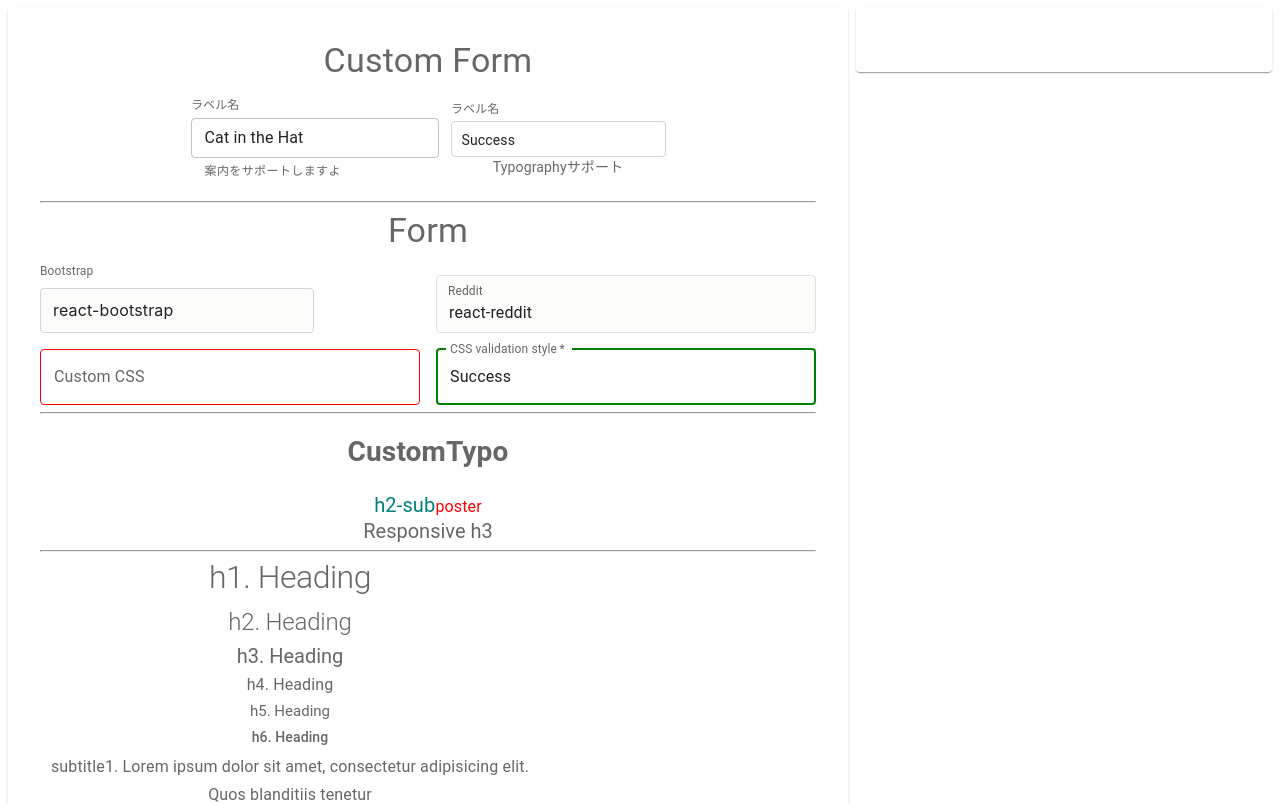
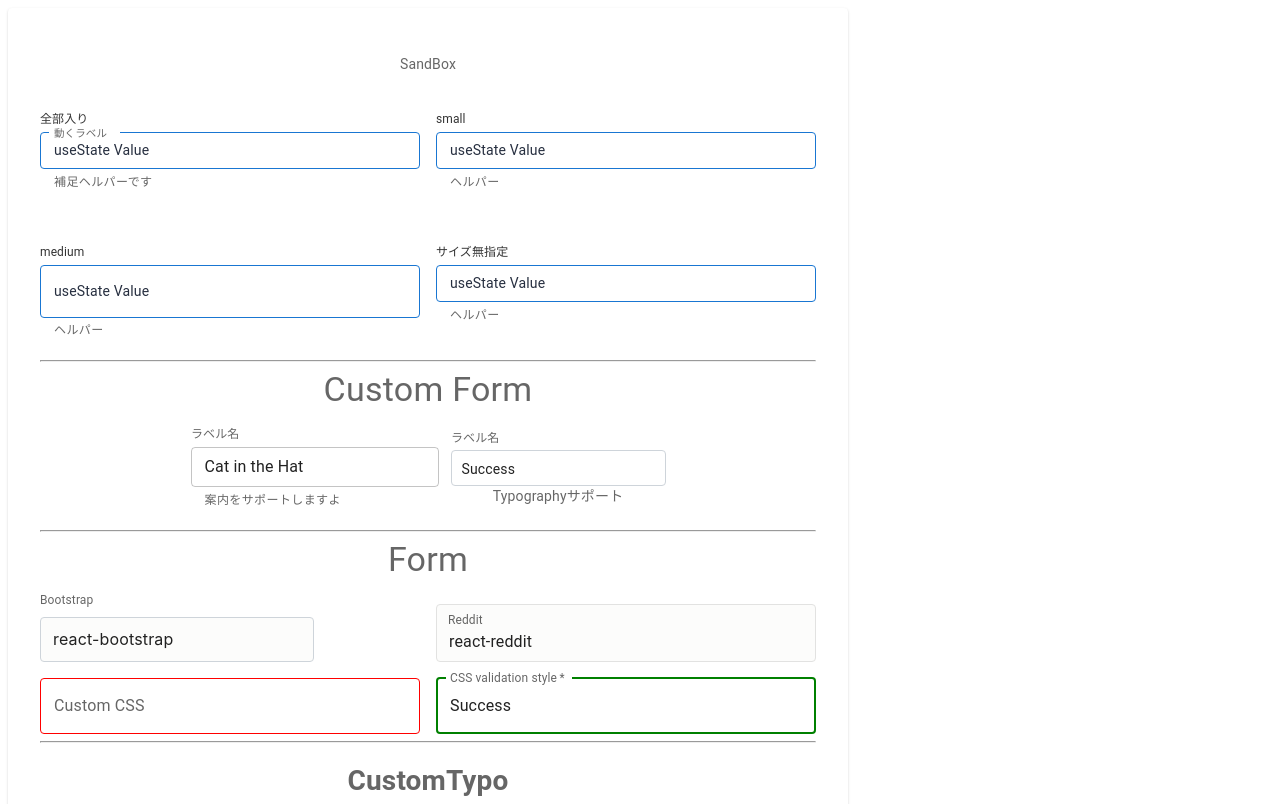
Before and after one commit to BoxPistols/MUI-SandBox_220430, a React (Create React App) app: page / in a window 1280 px wide. Shown: the top 804 px of the page. Built offline with nearby package versions, Linux system fonts and the light colour scheme.

Commit message:
Fix First Props

```diff
--- /dev/null
+++ b/src/SandBox.tsx
@@ -0,0 +1,41 @@
+import React from 'react'
+import InputForm from './components/InputForm'
+import Box from '@mui/material/Box'
+
+export default function SandBox() {
+  return (
+    <div>
+      <p>SandBox</p>
+      <Box
+        component="form"
+        noValidate
+        sx={{
+          display: 'grid',
+          gridTemplateColumns: { sm: '1fr 1fr' },
+          gap: 2,
+        }}
+      >
+        <InputForm
+          labelTitle="全部入り"
+          inLabelName="動くラベル"
+          helperText="補足ヘルパーです"
+          id="sf0"
+        />
+        <InputForm
+          id="sf1"
+          labelTitle="small"
+          size="small"
+          helperText="ヘルパー"
+        />
+        <InputForm
+          id="sf2"
+          labelTitle="medium"
+          size="medium"
+          helperText="ヘルパー"
+        />
+        <InputForm id="sf3" labelTitle="サイズ無指定" helperText="ヘルパー" />
+
+      </Box>
+    </div>
+  )
+}
--- a/src/Style.tsx
+++ b/src/Style.tsx
@@ -11,10 +11,10 @@ const Item = styled(Paper)(({ theme }) => ({
 
 export default function StyleWrap({
   children,
-  rightSide,
+  // rightSide,
 }: {
   children: React.ReactNode
-  rightSide: React.ReactNode
+  // rightSide: React.ReactNode
 }) {
   return (
     <Box sx={{}}>
@@ -22,9 +22,9 @@ export default function StyleWrap({
         <Grid item xs={8}>
           <Item>{children}</Item>
         </Grid>
-        <Grid item xs={4}>
+        {/* <Grid item xs={4}>
           <Item>{rightSide}</Item>
-        </Grid>
+        </Grid> */}
       </Grid>
     </Box>
   )
--- a/src/components/InputForm.tsx
+++ b/src/components/InputForm.tsx
@@ -1,15 +1,153 @@
-import React from 'react'
+import * as React from 'react'
+import { createTheme, ThemeProvider, alpha, styled } from '@mui/material/styles'
+
+import TextField from '@mui/material/TextField'
+import InputLabel from '@mui/material/InputLabel'
+import FormControl from '@mui/material/FormControl'
+// import InputBase from '@mui/material/InputBase'
+// import { OutlinedInputProps } from '@mui/material/OutlinedInput'
+// import Box from '@mui/material/Box'
+// import Typography from '@mui/material/Typography'
 
 type Props = {
-  formStyle: string
+  // formStyle: string
+  id?: string
+  htmlFor?: string
+  inLabelName?: string
+  labelTitle?: string
+  placeholder?: string
+  helperText?: string
+  size?: 'small' | 'medium' | undefined
 }
 
+// テーマ
+const theme = createTheme({
+  palette: {
+    neutral: {
+      main: 'rgba(0, 10, 30, 0.8',
+      contrastText: '#fff',
+    },
+  },
+})
+
+declare module '@mui/material/styles' {
+  interface Palette {
+    neutral: Palette['primary']
+  }
+
+  // allow configuration using `createTheme`
+  interface PaletteOptions {
+    neutral?: PaletteOptions['primary']
+  }
+}
+
+// Update the Button's color prop options
+declare module '@mui/material/Button' {
+  interface ButtonPropsColorOverrides {
+    neutral: true
+  }
+}
+
+const OriginLabel = styled(InputLabel)(({ theme }) => ({
+  // '& .MuiInputLabel-root': {
+  fontSize: '16px',
+  color: alpha(theme.palette.text.primary, 0.8),
+  // },
+}))
+
+const OriginTextField = styled(TextField)(({ theme }) => ({
+  label: {
+    fontSize: '14px',
+    top: '3px',
+    // userSelect: 'none'
+  },
+  'label + &': {
+    marginTop: '20px',
+    fontSize: '14px',
+  },
+  '& .MuiInputBase-input': {
+    borderRadius: 4,
+    fontSize: '14px',
+    // Custom Color
+    color: alpha(theme.palette.neutral.main, 0.85),
+  },
+  // ラベル調整
+  '& label.Mui-focused': {
+    color: 'green',
+    fontSize: '14px',
+  },
+  '& .Mui-focused': {
+    // color: theme.palette.secondary.main,
+    // color: alpha(theme.palette.text.primary, 0.5),
+
+    // borderWidth: '1px',
+
+    // '&.MuiFormHelperText-root': {
+    //   color: `${alpha(theme.palette.primary.main, 1)}`,
+    //   fontSize: '13px',
+    // },
+  },
+  // フォーム状態調整
+  // '& .MuiInput-underline:after': {
+  //   borderBottomColor: 'teal',
+  // },
+  '& .MuiOutlinedInput-root': {
+    '& fieldset': {
+      borderColor: theme.palette.primary.main,
+    },
+    '&:hover fieldset': {
+      borderColor: `${alpha(theme.palette.primary.main, 0.5)}`,
+    },
+    // '&.Mui-focused fieldset': {
+    //   borderColor: `${alpha(theme.palette.primary.main, 1)}`,
+    // },
+  },
+  // '& .MuiOutlinedInput-input': {
+  '& label[data-shrink=false]+.MuiInputBase-formControl ': {
+    backgroundColor: `${alpha(theme.palette.primary.main, 0.5)}`,
+    padding: '0 0 0.2em 0',
+    maegin: '0 0 -0.2em 0',
+  },
+}))
+
 export default function InputForm(props: Props) {
-  return <div>{props.formStyle}</div>
+  const [name, setName] = React.useState('useState Value')
+  const handleChange = (event: React.ChangeEvent<HTMLInputElement>) => {
+    setName(event.target.value)
+  }
+
+  return (
+    <ThemeProvider theme={theme}>
+      {/* Custom Form */}
+      <FormControl variant="standard" sx={{ margin: '24px 0 12px 0' }}>
+        {/* ラベル */}
+        {/* <InputLabel htmlFor={props.htmlFor} shrink sx={{}}> */}
+
+        {/* <InputLabel htmlFor={props.id} shrink sx={{}}> */}
+        <OriginLabel htmlFor={props.id} shrink sx={{}}>
+          {props.labelTitle}
+        </OriginLabel>
+
+        {/* xxx */}
+        <OriginTextField
+          onChange={handleChange}
+          value={name}
+          defaultValue={name}
+          id={props.id}
+          label={props.inLabelName}
+          placeholder={
+            props.placeholder ? props.placeholder : '入力してください'
+          }
+          helperText={props.helperText}
+          size={props.size ? props.size : 'small'}
+        />
+      </FormControl>
+    </ThemeProvider>
+  )
 }
 
 // Example @see: https://zenn.dev/ogakuzuko/articles/react-typescript-for-beginner
-
+/*
 // ③ props に直接型注釈を指定するパターン
 const SampleComponent3 = (props: Props) => {
   return <div>Hello {props.formStyle}!</div>
@@ -19,14 +157,16 @@ const SampleComponent3 = (props: Props) => {
 const SampleComponent4: React.VFC<Props> = (props) => {
   return <div>Hello {props.formStyle}!</div>
 }
+*/
 
 /* ---------- 呼び出す側 ---------- */
+/*
 export const Parent: React.VFC = () => {
   return (
     <div>
-      {/* ③も④も結果は同じ。propsが不足していたり型が違うものを渡すなどするとエラーになる */}
       <SampleComponent3 formStyle="TypeScript3" />
       <SampleComponent4 formStyle="TypeScript4" />
     </div>
   )
 }
+*/
--- a/src/index.tsx
+++ b/src/index.tsx
@@ -1,4 +1,5 @@
 import * as React from 'react'
+import { createRoot } from 'react-dom/client'
 // import ReactDOM from 'react-dom'
 import StyleWrap from './Style'
 import { StyledEngineProvider } from '@mui/material/styles'
@@ -6,15 +7,17 @@ import Form from './Form'
 import CustomForm from './CustomForm'
 import Demo from './Typography'
 import CustomTypo from './CustomTypo'
+import SandBox from './SandBox'
 
-// After
-import { createRoot } from 'react-dom/client'
+
 const container = document.getElementById('root')
 
 if ( container ) {
   const root = createRoot(container);
   root.render(  <StyledEngineProvider injectFirst>
-    <StyleWrap rightSide="">
+    <StyleWrap>
+      <SandBox/>
+      <hr />
       <CustomForm />
       <hr />
       <Form />
```
